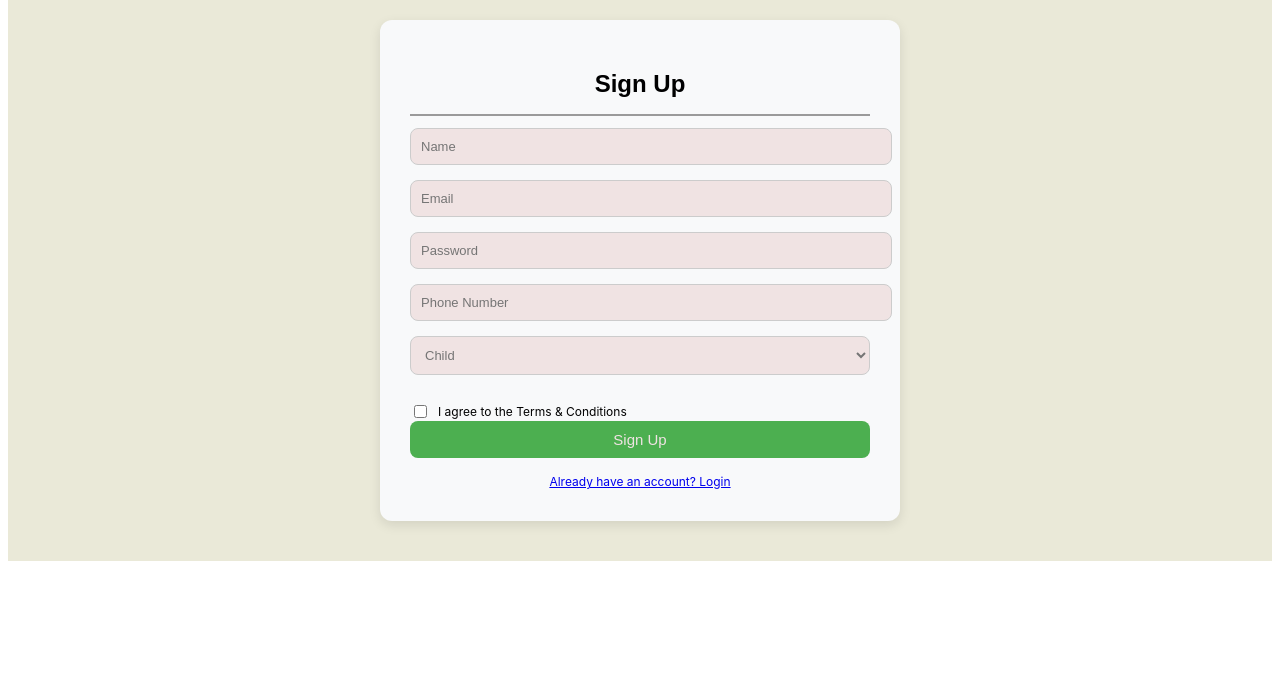
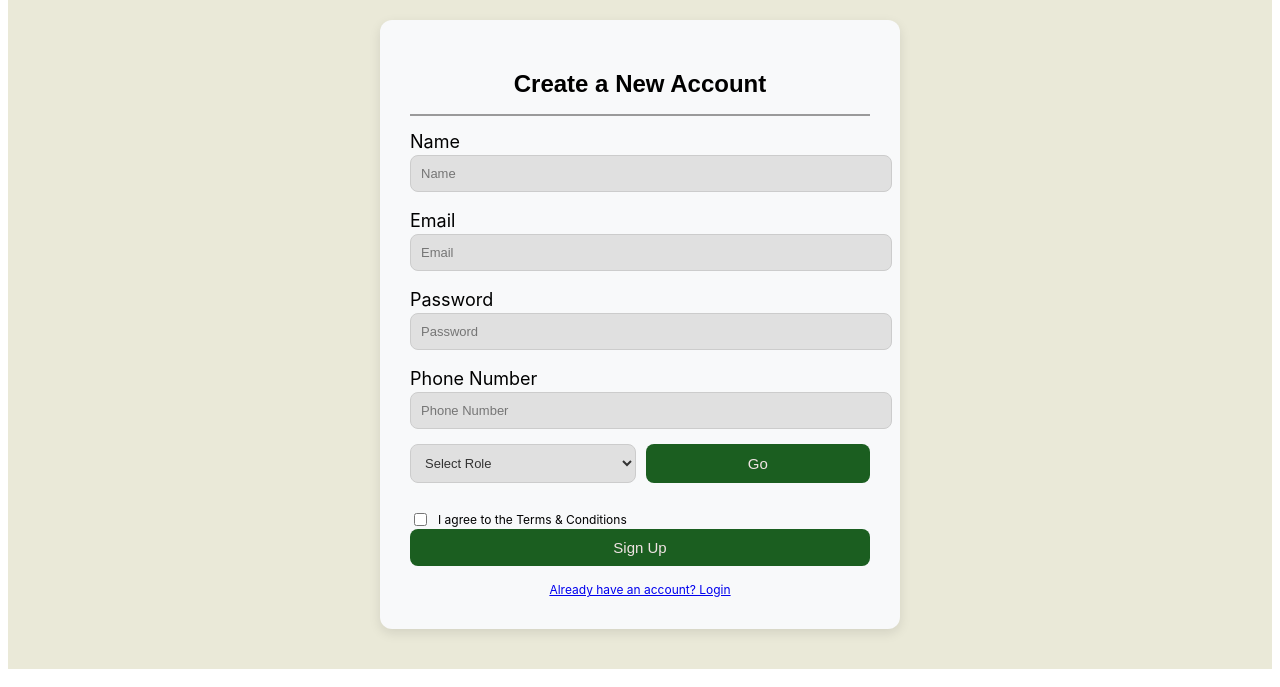
Before and after one commit to Abhiram6588/HabitQuest, a Flask app: page /signup in a window 1280 px wide. Shown: the part 113-800 px from the top of the page. Run offline with Flask 3, Linux system fonts and the light colour scheme; data comes from the database, SQL or seed files in the repository; some libraries are stand-ins or nearby versions.

Commit message:
Update signup.html

```diff
--- a/templates/signup.html
+++ b/templates/signup.html
@@ -3,7 +3,7 @@
 <head>
     <meta charset="UTF-8">
     <meta name="viewport" content="width=device-width, initial-scale=1.0">
-    <title>Signup Page</title>
+    <title>Create a New Account - HabitQuest</title>
     <style>
         .signup-page {
             background-color: #eae9d8;
@@ -57,9 +57,9 @@
 
         .input-field {
             border-radius: 8px;
-            background-color: #f0e3e3;
+            background-color: #e0e0e0; /* Increased contrast */
             font-size: 13px;
-            color: #757575;
+            color: #333; /* Darker text for better contrast */
             padding: 10px;
             border: 1px solid #ccc;
             width: 100%;
@@ -78,7 +78,7 @@
         }
 
         .btn-signup {
-            background-color: #4caf50;
+            background-color: #1B5E20;
         }
 
         .terms-container {
@@ -135,35 +135,40 @@
     </header>
 
     <main class="signup-form">
-        <h2 class="signup-title">Sign Up</h2>
+        <h2 class="signup-title">Create a New Account</h2>
 
         <div class="separator" role="separator"></div>
         <form method="POST" action="{{ url_for('signup') }}">
-            <label for="name" class="visually-hidden">Name</label>
+            <label for="name">Name</label>
             <input type="text" id="name" class="input-field" name="name" placeholder="Name" required>
 
-            <label for="email" class="visually-hidden">Email</label>
+            <label for="email">Email</label>
             <input type="email" id="email" class="input-field" name="email" placeholder="Email" required>
 
-            <label for="password" class="visually-hidden">Password</label>
+            <label for="password">Password</label>
             <input type="password" id="password" class="input-field" name="password" placeholder="Password" required>
 
-            <label for="phone" class="visually-hidden">Phone Number</label>
+            <label for="phone">Phone Number</label>
             <input type="text" id="phone" class="input-field" name="phone" placeholder="Phone Number" required>
 
-            <label for="role" class="visually-hidden">Role</label>
-            <select id="role" name="role" class="input-field" required onchange="toggleParentDropdown()">
+ <!-- Role Selection with Button -->
+        <div style="display: flex; gap: 10px;">
+            <label for="role-select" class="visually-hidden">Select Role</label> <!-- Associating label with select -->
+            <select id="role-select" name="role" class="input-field">
+                <option value="" disabled selected>Select Role</option> <!-- Default option to indicate the purpose of the select menu -->
                 <option value="Child">Child</option>
                 <option value="Parent">Parent</option>
             </select>
+            <button type="button" id="role-change-btn" class="btn btn-signup">Go</button>
+        </div>
 
             <div id="dob-container" style="display:none;">
-                <label for="dob" class="visually-hidden">Date of Birth</label>
+                <label for="dob">Date of Birth</label>
                 <input type="date" id="dob" class="input-field" name="date_of_birth" placeholder="Date of Birth">
             </div>
 
             <div id="gender-container" style="display:none;">
-                <label for="gender" class="visually-hidden">Gender</label>
+                <label for="gender">Gender</label>
                 <select id="gender" name="gender" class="input-field">
                     <option value="" disabled selected>Select Gender</option>
                     <option value="Male">Male</option>
@@ -173,7 +178,7 @@
             </div>
 
             <div id="parent-dropdown-container" style="display:none;">
-                <label for="parent" class="visually-hidden">Select Parent</label>
+                <label for="parent">Select Parent</label>
                 <select id="parent" name="parent_id" class="input-field">
                     <option value="" disabled selected>Select your parent</option>
                     {% for parent in parents %}
@@ -194,27 +199,28 @@
                 <a href="{{ url_for('login') }}" style="font-size: 12px;">Already have an account? Login</a>
             </div>
         </form>
+
+
     </main>
 </section>
 
 <script>
     // Function to toggle the display of the parent dropdown and additional fields
-    function toggleParentDropdown() {
-        const roleSelect = document.getElementById('role');
-        const dobContainer = document.getElementById('dob-container');
-        const genderContainer = document.getElementById('gender-container');
-        const parentDropdownContainer = document.getElementById('parent-dropdown-container');
+    document.getElementById('role-change-btn').addEventListener('click', function () {
+        const roleSelect = document.getElementById('role-select');
+        const role = roleSelect.value;
 
-        if (roleSelect.value === 'Child') {
-            dobContainer.style.display = 'block';
-            genderContainer.style.display = 'block';
-            parentDropdownContainer.style.display = 'block';
+        // Toggle visibility based on the selected role
+        if (role === 'Child') {
+            document.getElementById('dob-container').style.display = 'block';
+            document.getElementById('gender-container').style.display = 'block';
+            document.getElementById('parent-dropdown-container').style.display = 'block';
         } else {
-            dobContainer.style.display = 'none';
-            genderContainer.style.display = 'none';
-            parentDropdownContainer.style.display = 'none';
+            document.getElementById('dob-container').style.display = 'none';
+            document.getElementById('gender-container').style.display = 'none';
+            document.getElementById('parent-dropdown-container').style.display = 'none';
         }
-    }
+    });
 </script>
 
 </body>
```
